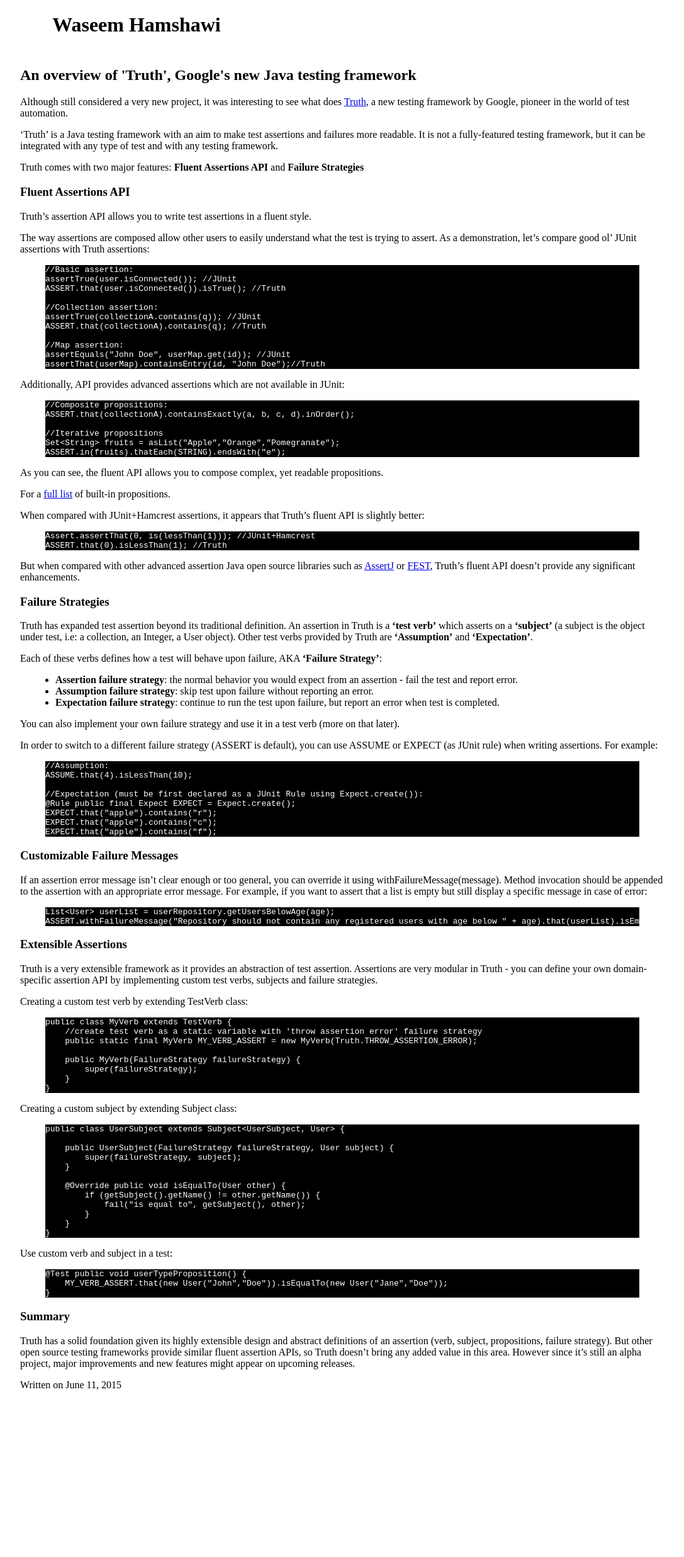
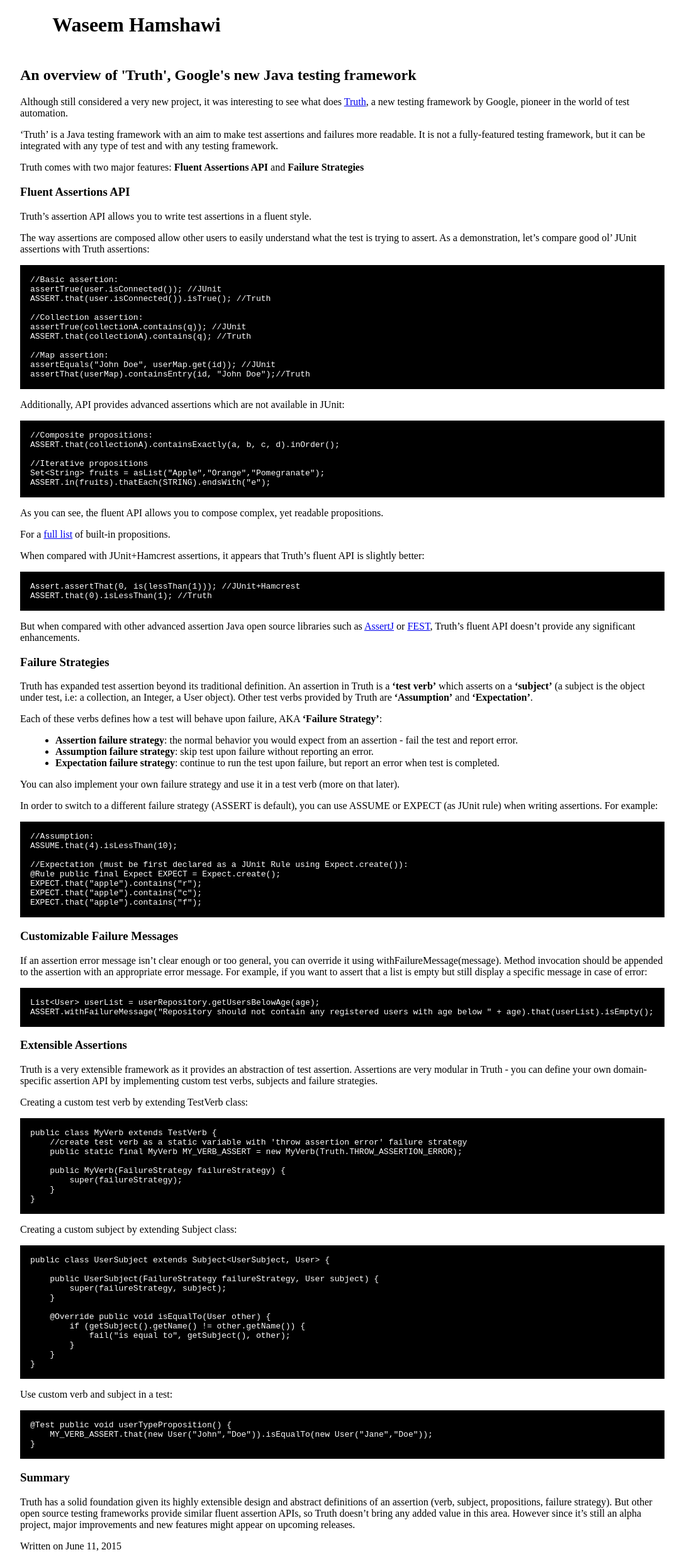
Before and after one commit to waseemh/waseemh.github.io, a Jekyll site: the page built from _posts/2015-06-11-overview-truth-google-new-java-testing-framework.md, in a window 1280 px wide. Shown: the whole page at 63% size, without its empty margins (96-1183 px from the left). Built offline with Jekyll 4.4.1, drawn with Linux system fonts in a browser that asks for light colours; before the commit the page ends 2217 px from its top, so only the background shows below that.

Commit message:
Update 2015-06-11-overview-truth-google-new-java-testing-framework.md

````diff
--- a/_posts/2015-06-11-overview-truth-google-new-java-testing-framework.md
+++ b/_posts/2015-06-11-overview-truth-google-new-java-testing-framework.md
@@ -18,7 +18,7 @@
 The way assertions are composed allow other users to easily understand what the test is trying to assert.
 As a demonstration, let's compare good ol' JUnit assertions with Truth assertions:
 
-{% highlight java %}
+```java
 //Basic assertion:
 assertTrue(user.isConnected()); //JUnit
 ASSERT.that(user.isConnected()).isTrue(); //Truth
@@ -30,17 +30,17 @@
 //Map assertion:
 assertEquals("John Doe", userMap.get(id)); //JUnit
 assertThat(userMap).containsEntry(id, "John Doe");//Truth
-{% endhighlight %}
+```
 
 Additionally, API provides advanced assertions which are not available in JUnit:
-{% highlight java %}
+```java
 //Composite propositions:
 ASSERT.that(collectionA).containsExactly(a, b, c, d).inOrder();
 
 //Iterative propositions
 Set<String> fruits = asList("Apple","Orange","Pomegranate");
 ASSERT.in(fruits).thatEach(STRING).endsWith("e");
-{% endhighlight %}
+```
 
 As you can see, the fluent API allows you to compose complex, yet readable propositions.
 
@@ -48,10 +48,10 @@
 
 When compared with JUnit+Hamcrest assertions, it appears that Truth's fluent API is slightly better:
 
-{% highlight java %}
+```java
 Assert.assertThat(0, is(lessThan(1))); //JUnit+Hamcrest
 ASSERT.that(0).isLessThan(1); //Truth
-{% endhighlight %}
+```
 
 But when compared with other advanced assertion Java open source libraries such as [AssertJ](http://joel-costigliola.github.io/assertj/) or [FEST](https://code.google.com/p/fest/), Truth's fluent API doesn't provide any significant enhancements.
 
@@ -70,7 +70,7 @@
 
 In order to switch to a different failure strategy (ASSERT is default), you can use ASSUME or EXPECT (as JUnit rule) when writing assertions. For example:
 
-{% highlight java %}
+```java
 //Assumption:
 ASSUME.that(4).isLessThan(10);
 
@@ -79,16 +79,16 @@
 EXPECT.that("apple").contains("r");
 EXPECT.that("apple").contains("c");
 EXPECT.that("apple").contains("f");
-{% endhighlight %}
+```
 
 ### Customizable Failure Messages
 
 If an assertion error message isn't clear enough or too general, you can override it using withFailureMessage(message). Method invocation should be appended to the assertion with an appropriate error message. For example, if you want to assert that a list is empty but still display a specific message in case of error:
 
-{% highlight java %}
+```java
 List<User> userList = userRepository.getUsersBelowAge(age);
 ASSERT.withFailureMessage("Repository should not contain any registered users with age below " + age).that(userList).isEmpty();
-{% endhighlight %}
+```
 
 ### Extensible Assertions
 
@@ -97,7 +97,7 @@
 
 
 Creating a custom test verb by extending TestVerb class:
-{% highlight java %}
+```java
 public class MyVerb extends TestVerb {
     //create test verb as a static variable with 'throw assertion error' failure strategy
     public static final MyVerb MY_VERB_ASSERT = new MyVerb(Truth.THROW_ASSERTION_ERROR);
@@ -106,11 +106,11 @@
         super(failureStrategy);
     }
 }
-{% endhighlight %}
+```
 
 Creating a custom subject by extending Subject class:
 
-{% highlight java %}
+```java
 public class UserSubject extends Subject<UserSubject, User> {
 
     public UserSubject(FailureStrategy failureStrategy, User subject) {
@@ -123,15 +123,15 @@
         }
     }
 }
-{% endhighlight %}
+```
 
 Use custom verb and subject in a test:
 
-{% highlight java %}
+```java
 @Test public void userTypeProposition() {
     MY_VERB_ASSERT.that(new User("John","Doe")).isEqualTo(new User("Jane","Doe"));
 }
-{% endhighlight %}
+```
 
 ### Summary
 
````
